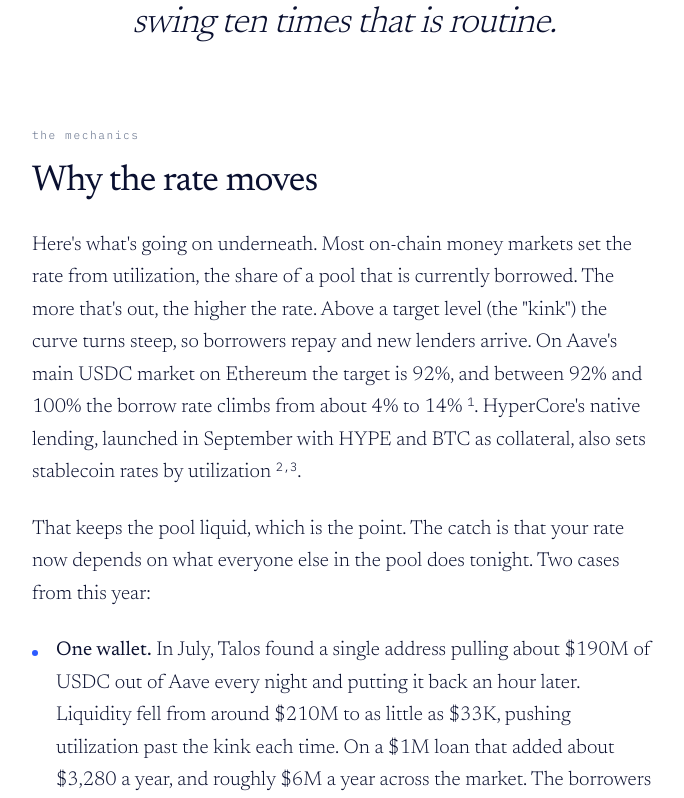
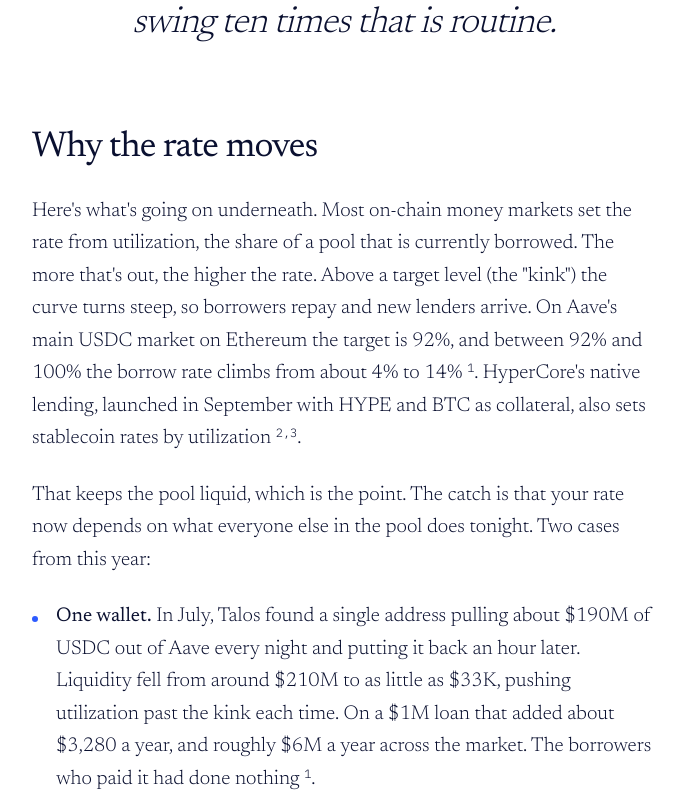
Before and after one commit to kylebolton/personal, a Next.js app: page /blog/fixed-credit-the-next-step-in-defi in a window 1280 px wide. Shown: the part 1742-2540 px from the top of the page, without its empty margins (296-980 px from the left). Built offline with nearby package versions, Linux system fonts and the light colour scheme.

Commit message:
Remove section kickers and the line above references (#6)
Claude-Session: https://claude.ai/code/session_01JM7ytEbTZGnuJCtzy5PAko

Co-authored-by: Claude Sonnet 5.5 <noreply@anthropic.com>

```diff
--- a/src/components/blog/PostBody.tsx
+++ b/src/components/blog/PostBody.tsx
@@ -81,12 +81,12 @@ export function PostBody({
     }
     if (b.type === "h2") {
       return (
-        <div key={i} className="!mt-20">
-          {b.kicker && <p className="label mb-4">{b.kicker}</p>}
-          <h2 className="text-3xl font-normal leading-tight tracking-tight text-foreground md:text-4xl">
-            {b.text}
-          </h2>
-        </div>
+        <h2
+          key={i}
+          className="!mt-20 text-3xl font-normal leading-tight tracking-tight text-foreground md:text-4xl"
+        >
+          {b.text}
+        </h2>
       );
     }
     if (b.type === "ul") {
@@ -112,7 +112,7 @@ export function PostBody({
     <div className="space-y-6 text-lg leading-relaxed text-foreground md:text-xl md:leading-relaxed">
       {nodes}
       {references && references.length > 0 && (
-        <section className="mt-16 border-t hairline pt-8">
+        <section className="mt-16">
           <h2 className="label">references</h2>
           <ol className="mt-6 list-none space-y-4 text-sm leading-relaxed text-muted md:text-base">
             {references.map((r, i) => (
```
